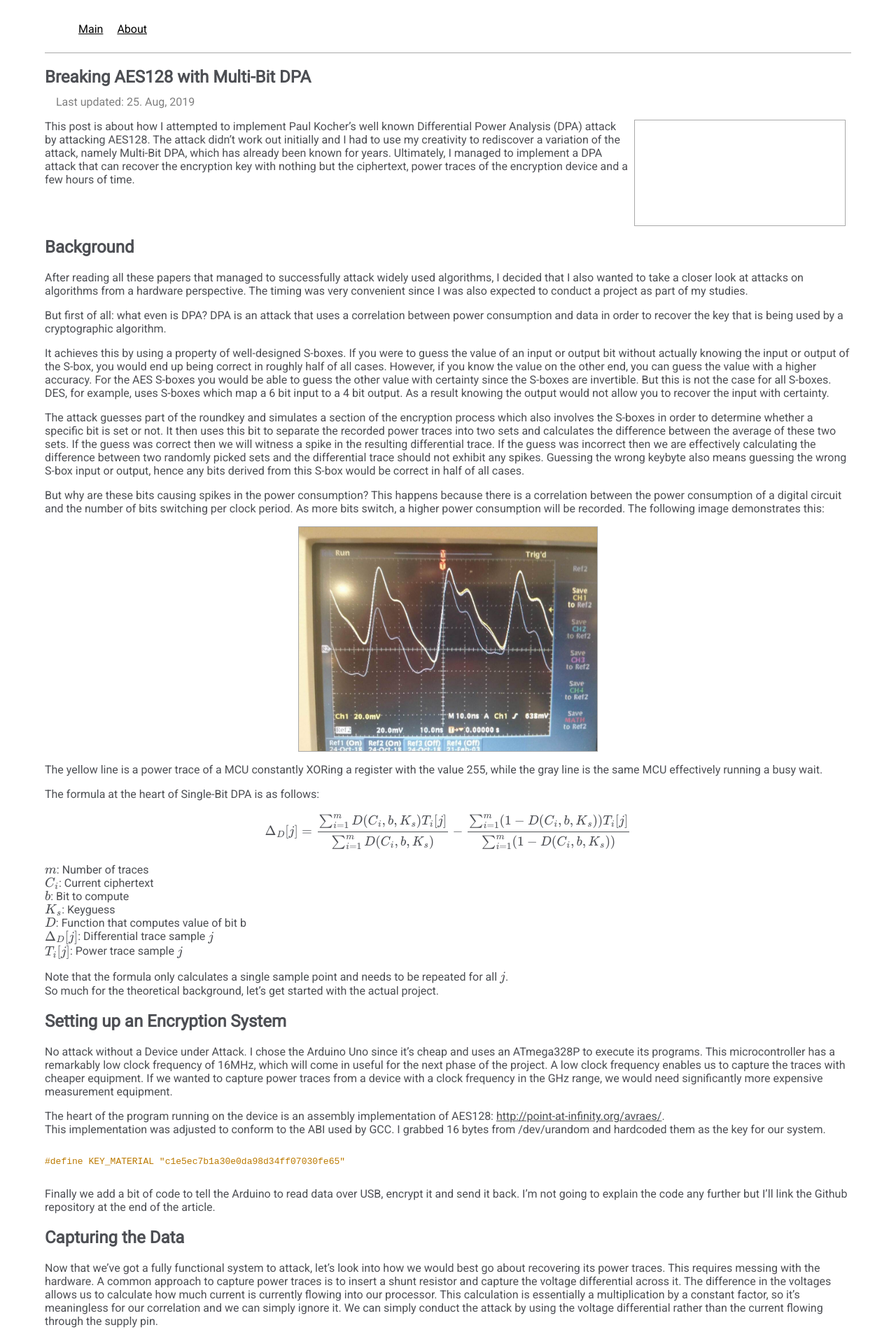
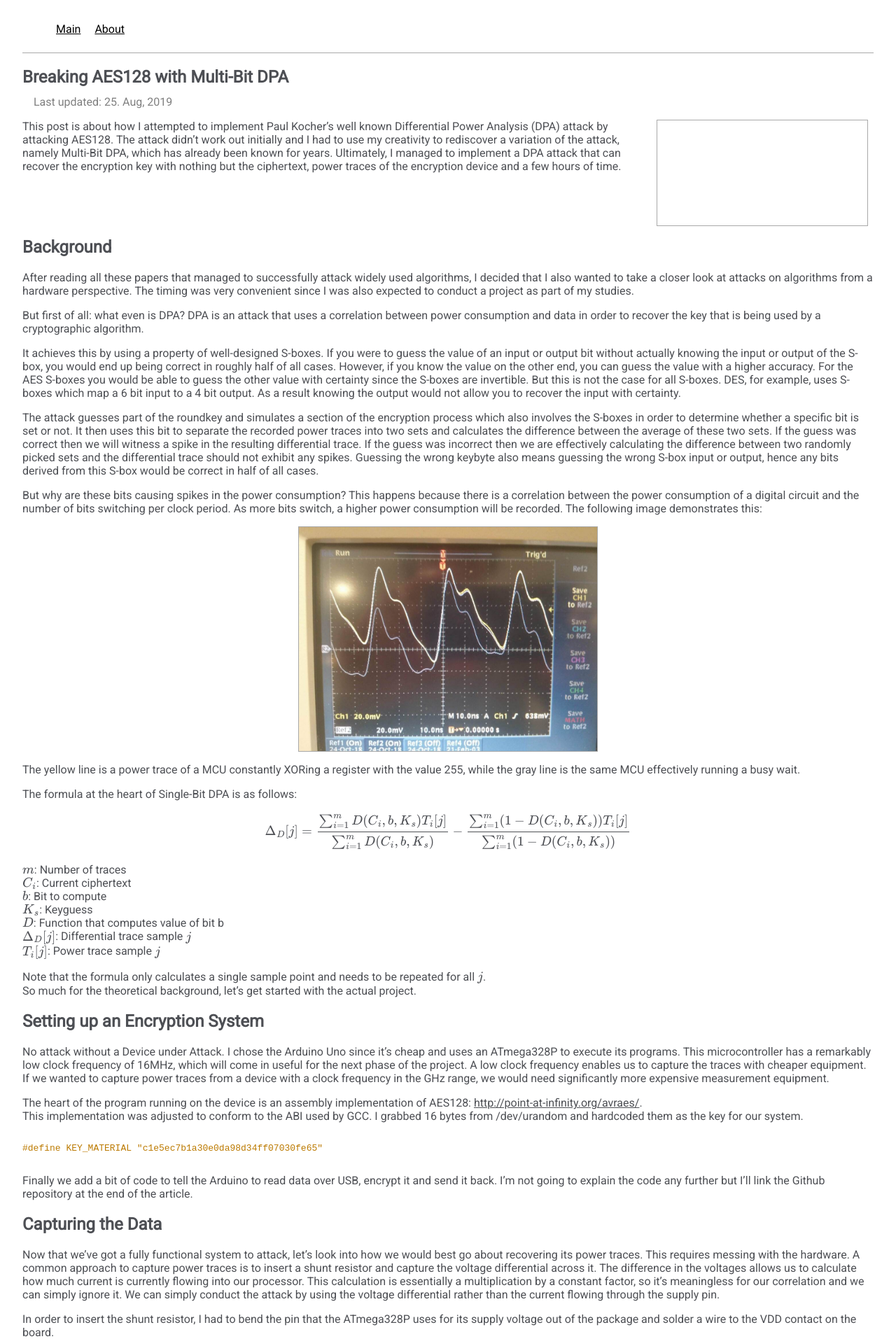
Before and after one commit to 3553x/3553x.github.io, a Jekyll site: the page built from _posts/2019-08-25-breaking-aes128-with-multi-bit-dpa.md, in a window 1280 px wide. Shown: the top 1913 px of the page at 70% size. Built offline with Jekyll 4.4.1, drawn with Linux system fonts in a browser that asks for light colours; formulas are drawn with MathJax 3; grey boxes are pictures that could not be loaded.

Commit message:
Update design for mobile

```diff
--- a/assets/css/main.css
+++ b/assets/css/main.css
@@ -1,8 +1,8 @@
 body {
   background-color: white;
   margin-top: 2em;
-  margin-left: 4em;
-  margin-right: 4em;
+  margin-left: 2em;
+  margin-right: 2em;
   margin-bottom: 4em;
   font-family: 'Roboto', sans-serif;
   color: #4d4f54;
@@ -57,7 +57,7 @@ main, div {
   overflow: auto;
 }
 img {
-  height: 20em;
+  max-height: 20em;
   max-width: 100%;
   border-style: solid;
   border-color: darkgray;
```
